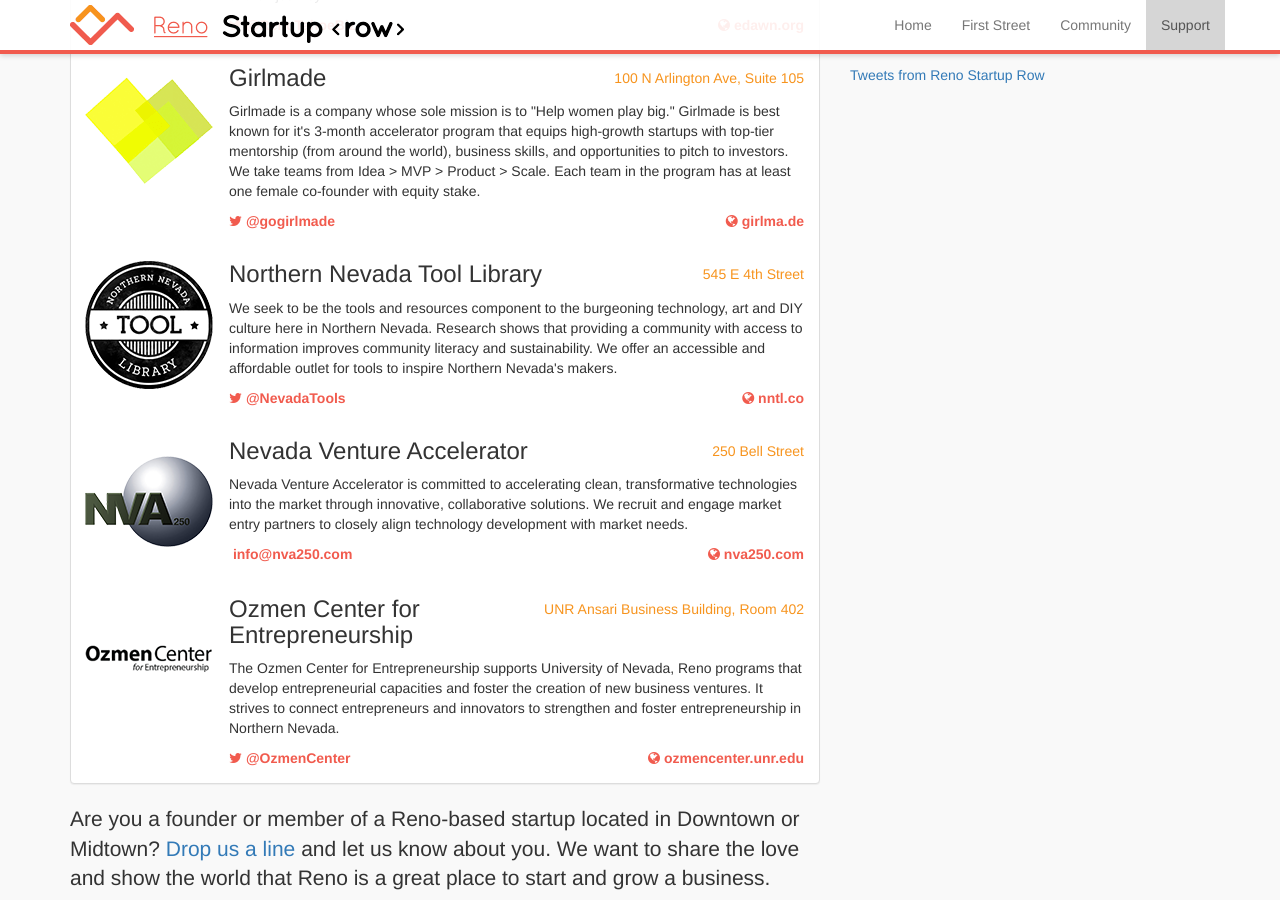
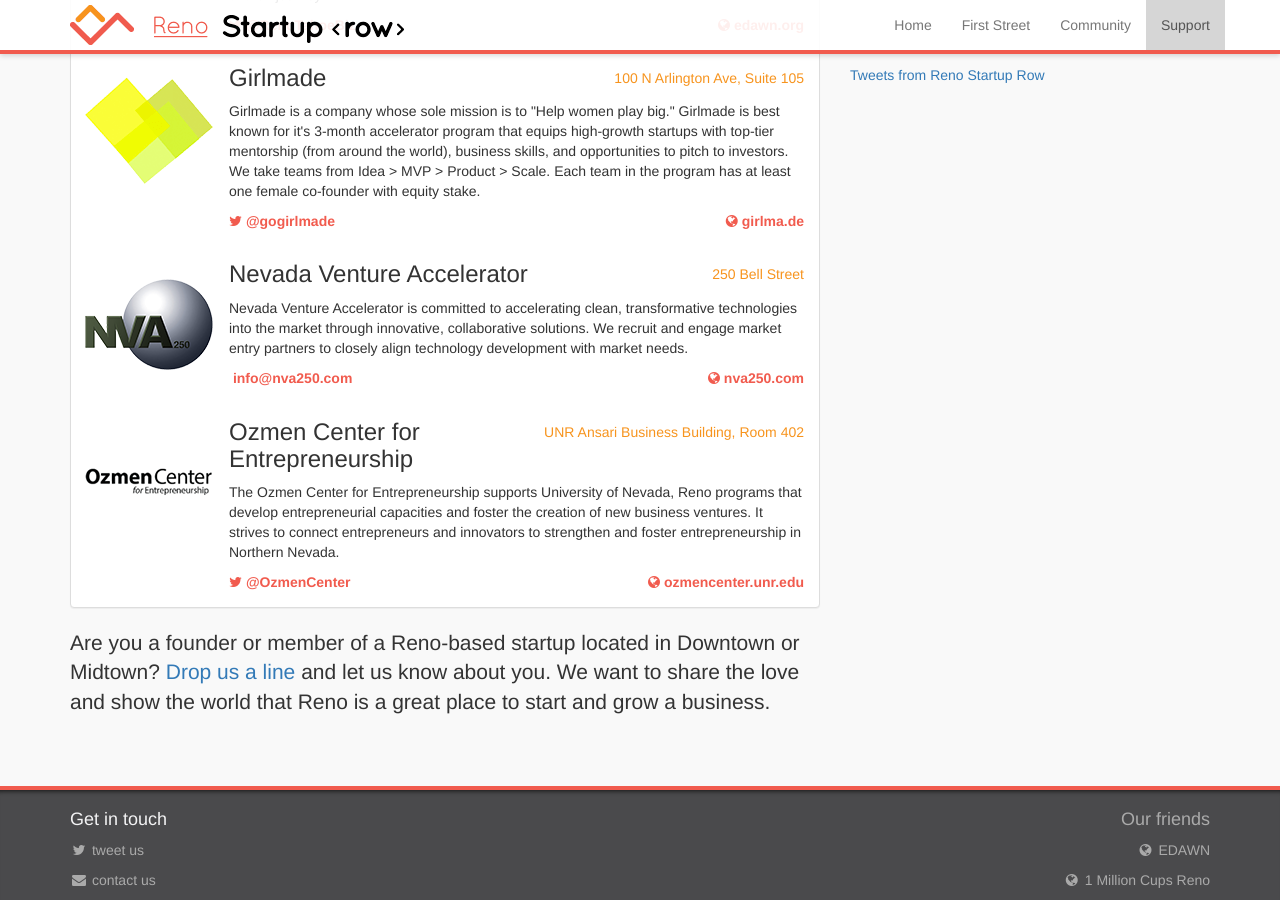
Before and after one commit to startuprow/startuprow.github.io, a Jekyll site: the page built from index.html, in a window 1280 px wide and 900 px high, scrolled down 6901 px. Built offline with Jekyll 4.4.1, drawn with Linux system fonts in a browser that asks for light colours; nearby versions of some CDN libraries; Markdown is read by kramdown in place of the engine named in the settings; comment, search, counter and statistics services are not loaded.

Commit message:
remove tool library RIP

```diff
--- a/index.html
+++ b/index.html
@@ -414,17 +414,6 @@
 
   <div class="panel-body company-profile">
     <div class="company-logo">
-      <img src="/img/logo/nntl.png">
-    </div>
-    <span class="contact address pull-right">545 E 4th Street</span>
-    <h3>Northern Nevada Tool Library</h3>
-    <p>We seek to be the tools and resources component to the burgeoning technology, art and DIY culture here in Northern Nevada. Research shows that providing a community with access to information improves community literacy and sustainability. We offer an accessible and affordable outlet for tools to inspire Northern Nevada's makers.</p>
-    <span class="contact twitter"><a href="https://twitter.com/NevadaTools"><i class="fa fa-twitter"></i> @NevadaTools</a></span>
-    <span class="contact website pull-right"><a href="http://nntl.co"><i class="fa fa-globe"></i> nntl.co</a></span>
-  </div>
-
-  <div class="panel-body company-profile">
-    <div class="company-logo">
       <img src="/img/logo/nva.png">
     </div>
     <span class="contact address pull-right">250 Bell Street</span>
```
